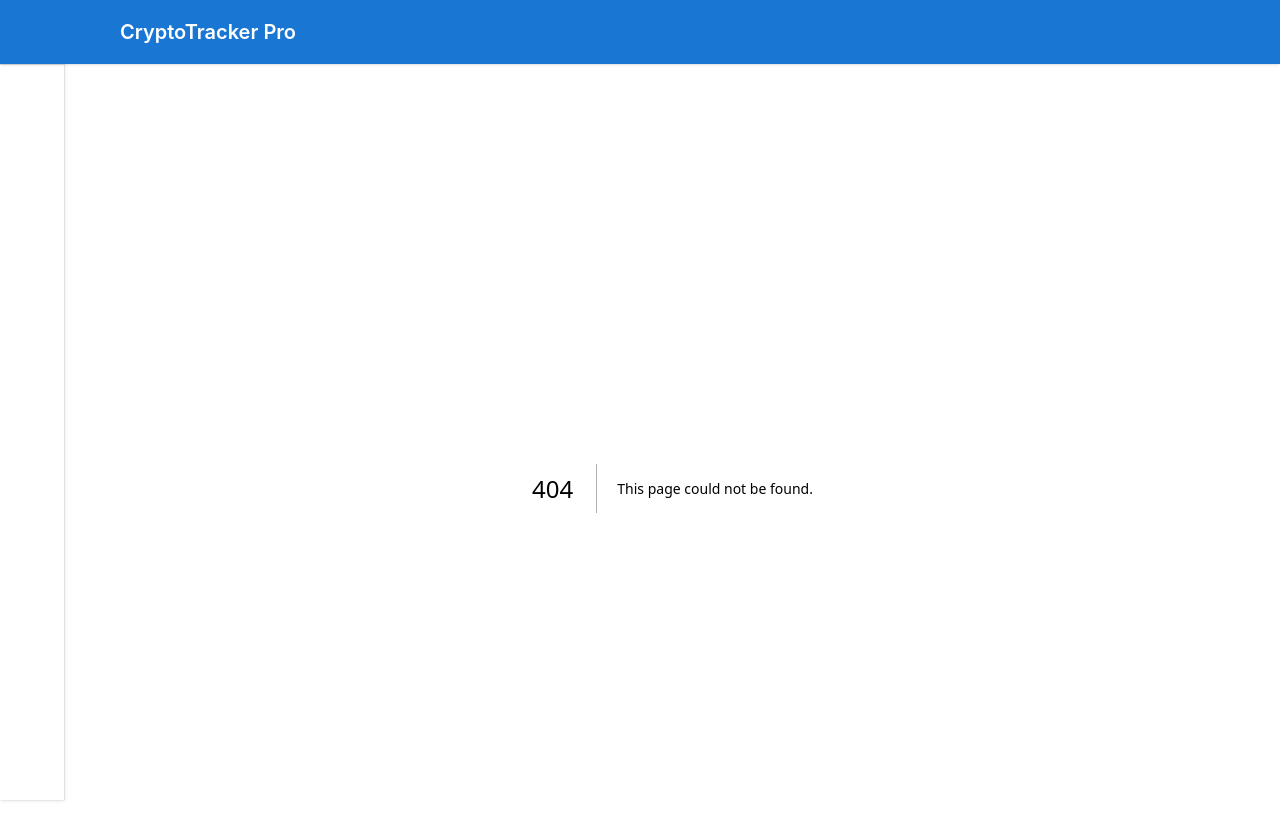
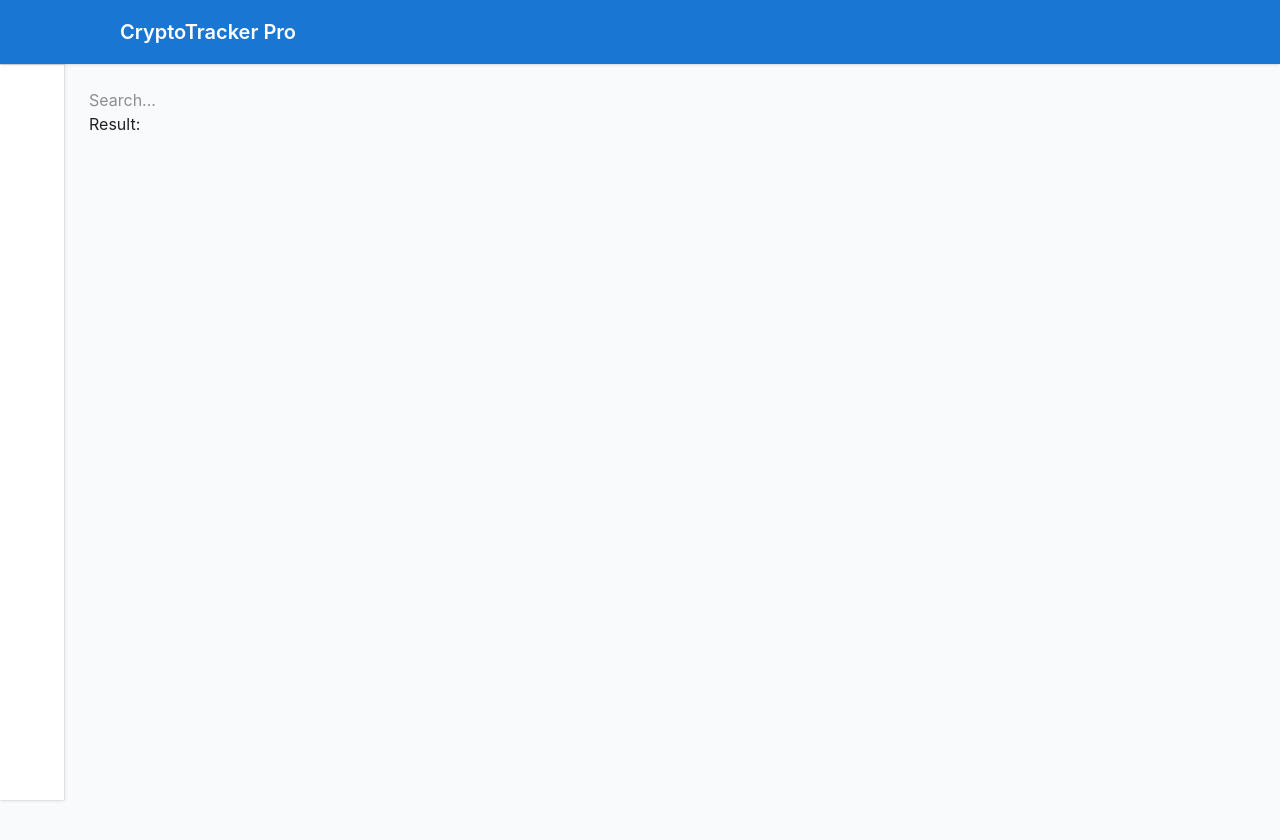
Before and after one commit to bphariharan1301/Multipli-Task, a Next.js app: page /debounce in a window 1280 px wide. Before the commit this address had no page. Shown: the top 840 px of the page. After the commit the page ends 800 px from the top, so only its background shows below. Built offline with nearby package versions, Linux system fonts and the light colour scheme; some icons are missing; what @mui/material-nextjs would draw is missing.

Commit message:
Debounce Task Round 2

```diff
--- /dev/null
+++ b/app/debounce/page.tsx
@@ -0,0 +1,59 @@
+'use client'
+import React, { useEffect, useRef, useState } from 'react'
+
+function debounce(cb: any, delay: any) {
+  return setTimeout(() => {
+    cb()
+  }, delay)
+}
+
+function page() {
+  const [query, setQuery] = useState('');
+  const time = useRef<any>(null)
+  const [result, setResult] = useState('')
+  const [loading, setLoading] = useState(false)
+
+  const fetchSearch = () => {
+    console.log('Searching for...', query)
+    setResult(query)
+    setLoading(false)
+  }
+
+  useEffect(() => {
+    if (time.current) {
+      clearTimeout(time.current)
+    }
+    setLoading(true)
+    time.current = debounce(fetchSearch, 2000)
+
+    return () => {
+      if (time.current) {
+        clearTimeout(time.current)
+      }
+    }
+
+  }, [query])
+
+  const handleChange = (event: any) => {
+    setQuery(event.target.value)
+  }
+
+  return (
+    <>
+      <input
+        type='text'
+        value={query}
+        onChange={(event) => handleChange(event)}
+        placeholder='Search...'
+      />
+      {
+        loading && <p>Loading...</p>
+      }
+      <h1>
+        Result: {result}
+      </h1>
+    </>
+  )
+}
+
+export default page
```
